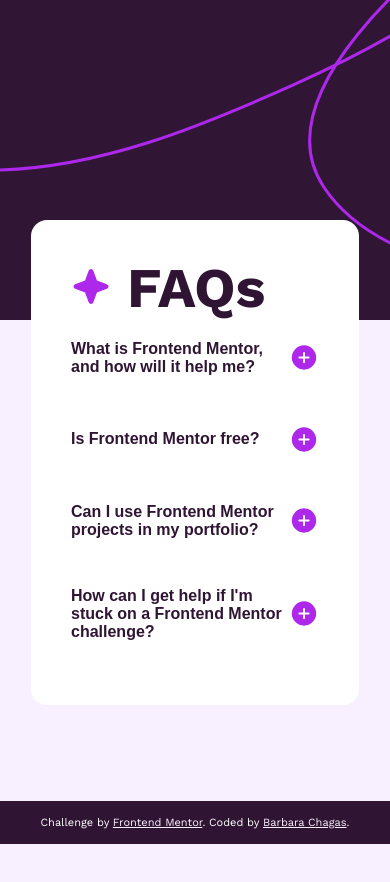
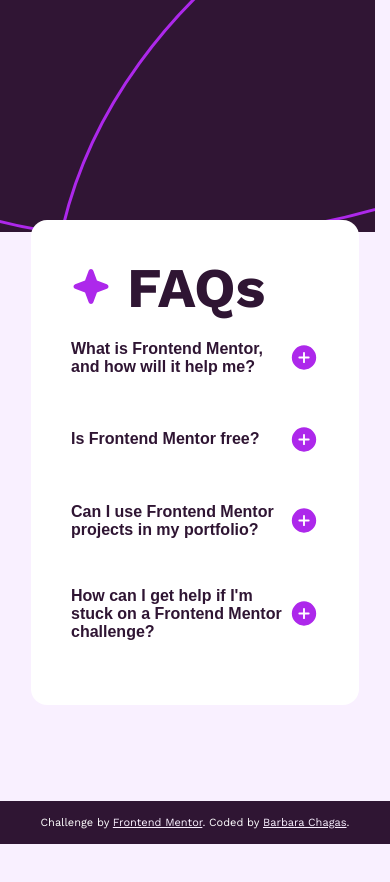
Before and after one commit to barbarachagas/faq-accordion, a plain HTML site: page index.html in a window 390 px wide. Drawn offline with nearby package versions, Linux system fonts and the light colour scheme.

Commit message:
update background mobile

```diff
--- a/style/style.scss
+++ b/style/style.scss
@@ -148,6 +148,9 @@
   justify-content: center;
   height: 100vh;
   padding: 40px;
+  @media screen and (max-width: 1024px) {
+    background-image: url("../assets/images/background-pattern-mobile.svg");
+  }
   .accordion {
     border-radius: 16px;
     padding: 40px;
```
Also changed, not shown: style/style.css, 1 other file.
